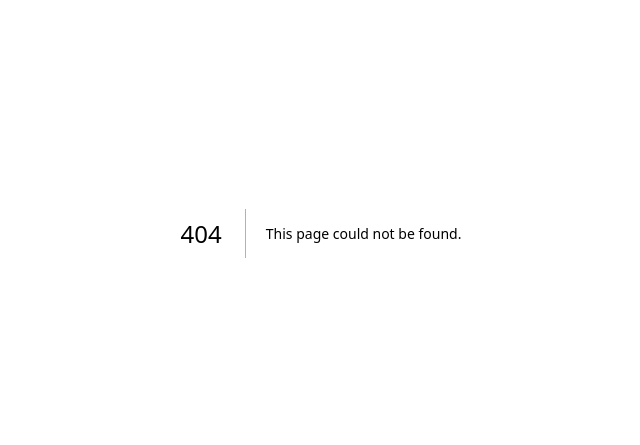
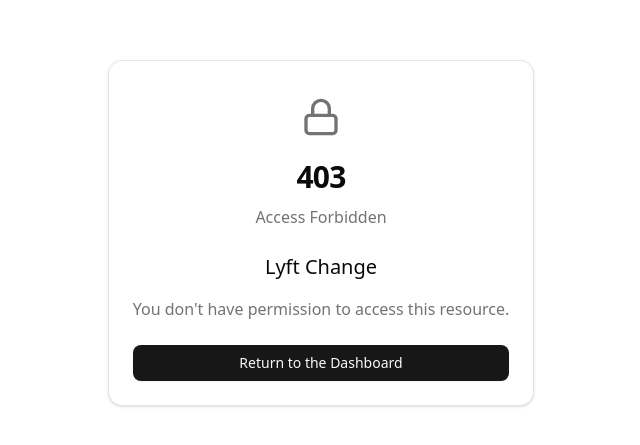
Before and after one commit to anthonypiegaro/Lyft-Change, a Next.js app: page /403 in a window 1280 px wide. Before the commit this address had no page. Shown: the part 167-612 px from the top of the page, without its empty margins (319-959 px from the left). Built offline with nearby package versions, Linux system fonts and the light colour scheme.

Commit message:
Add 403 Page

```diff
--- /dev/null
+++ b/app/403/page.tsx
@@ -0,0 +1,36 @@
+import Link from "next/link"
+import { LockIcon } from "lucide-react"
+
+import { Button } from "@/components/ui/button"
+import { Card, CardContent, CardFooter, CardHeader, CardTitle } from "@/components/ui/card"
+
+export default function NotAuthorizedPage() {
+  return (
+    <div className="flex min-h-screen items-center justify-center bg-background p-4">
+      <Card className="mx-auto max-w-md">
+        <CardHeader className="space-y-1 text-center">
+          <div className="flex justify-center">
+            <div className="rounded-full p-3 bg-background">
+              <LockIcon className="h-10 w-10 text-muted-foreground" />
+            </div>
+          </div>
+          <CardTitle className="text-3xl font-bold tracking-tight">403</CardTitle>
+          <p className="text-muted-foreground">Access Forbidden</p>
+        </CardHeader>
+        <CardContent className="text-center">
+          <div className="space-y-4">
+            <h2 className="text-xl font-medium">Lyft Change</h2>
+            <p className="text-muted-foreground">
+              You don't have permission to access this resource.
+            </p>
+          </div>
+        </CardContent>
+        <CardFooter>
+          <Button asChild className="w-full">
+            <Link href="/dashboard">Return to the Dashboard</Link>
+          </Button>
+        </CardFooter>
+      </Card>
+    </div>
+  )
+}
```
